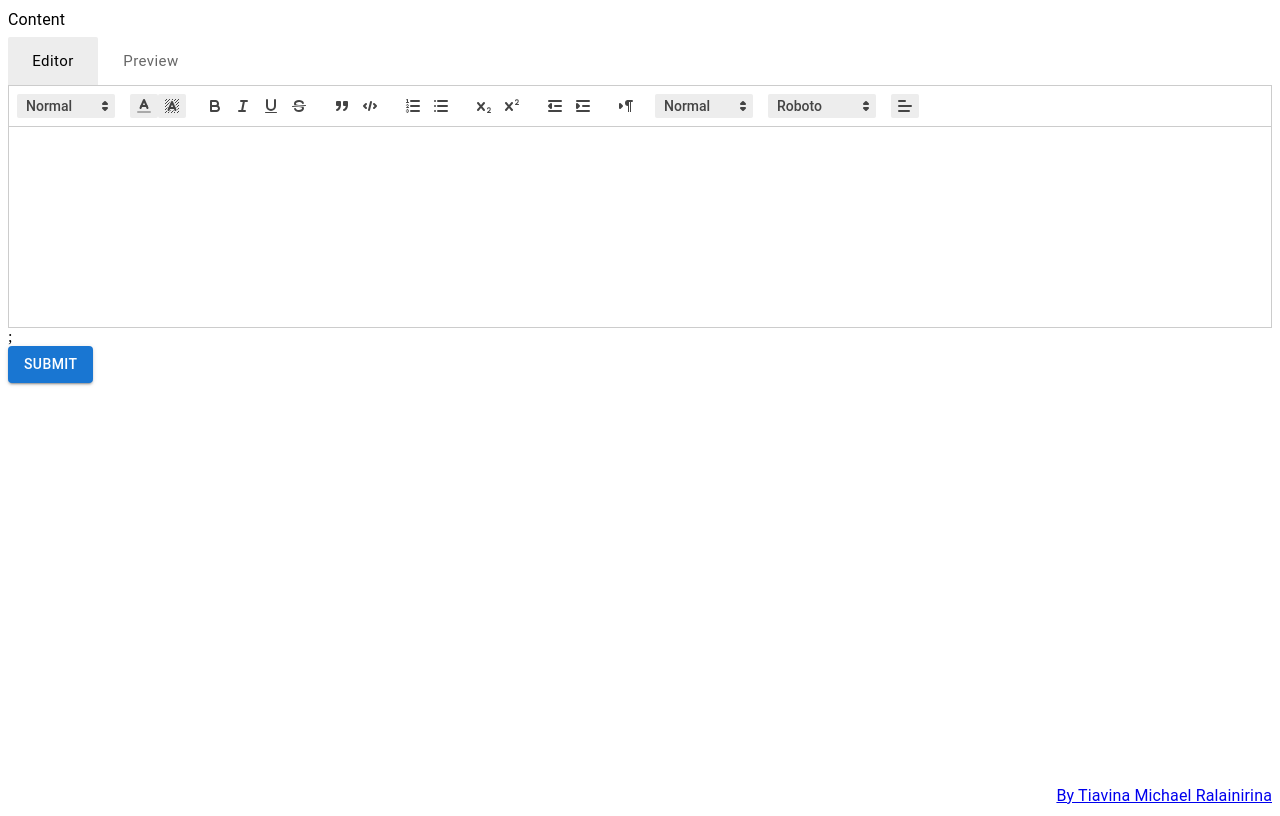
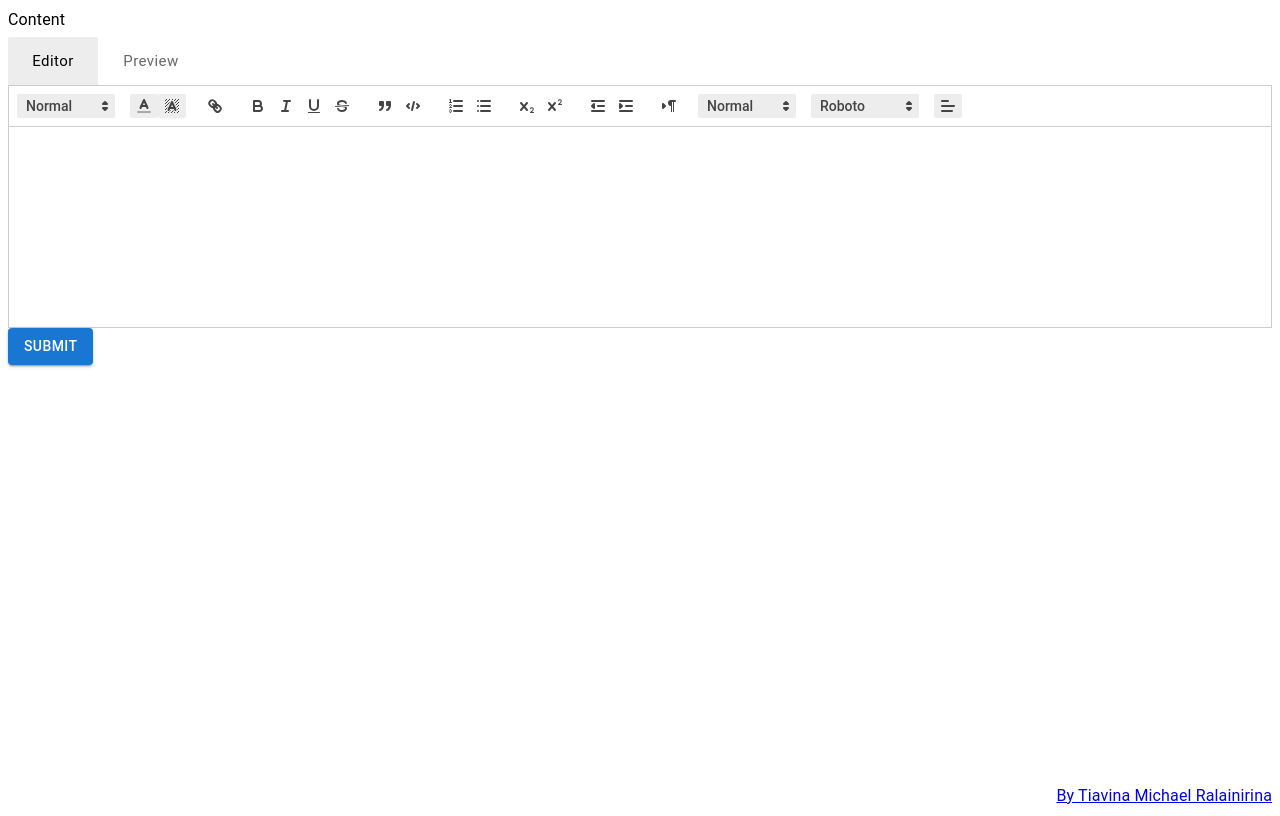
Before and after one commit to tiavina-mika/react-quill-text-editor-w-react-hook-form, a React (Create React App) app in the folder src/: page / in a window 1280 px wide. Built offline with nearby package versions, Linux system fonts and the light colour scheme; the HTML template or start-up script is replaced by a standard one.

Commit message:
add link

```diff
--- a/src/components/TextEditorField.tsx
+++ b/src/components/TextEditorField.tsx
@@ -35,6 +35,7 @@ const toolbarOptions = [
   [{ header: [1, 2, 3, 4, 5, 6, false] }],
   [{ color: EDITOR_CONFIG.colors }, { background: EDITOR_CONFIG.colors }], // dropdown with defaults from theme
 
+  ["link"],
   ["bold", "italic", "underline", "strike"], // toggled buttons
   ["blockquote", "code-block"],
 
@@ -154,7 +155,6 @@ const TextEditorField: FC<Props> = ({ name, label, helperText }) => {
                 }}
                 modules={{ toolbar: toolbarOptions }}
               />
-              ;
               {errors[name] && (
                 <FormHelperText error>{(errors as any)[name]}</FormHelperText>
               )}
```
